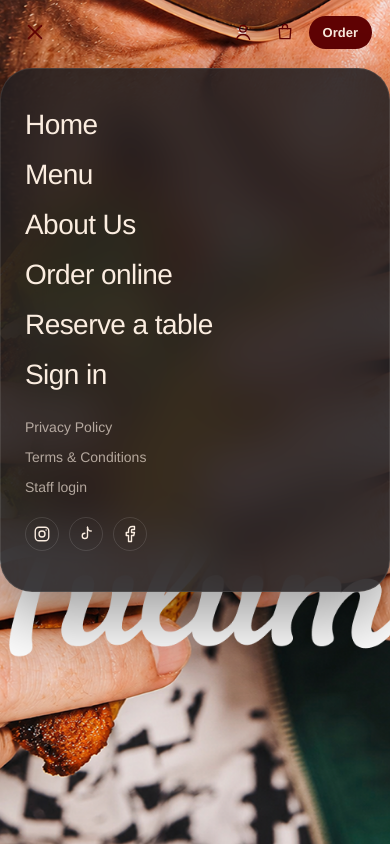
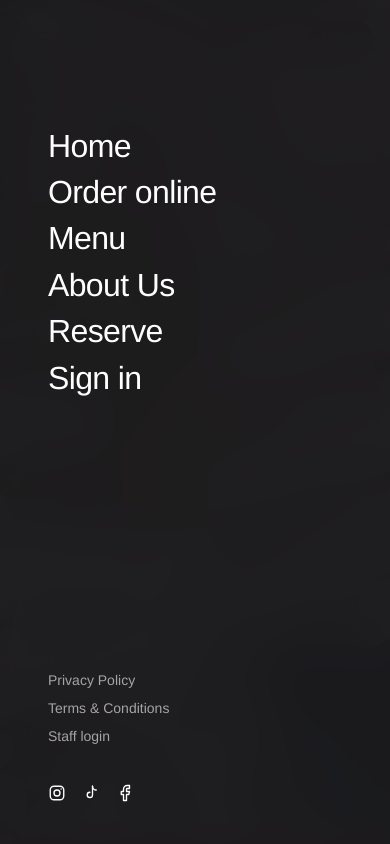
Before and after one commit to Miiles01/Tulum, a React (Vite) app: page / in a window 390 px wide. Both pictures are taken after a click on the button 35 px from the left and 32 px from the top of the page. Shown: the top 844 px of the page. Built offline with nearby package versions, Linux system fonts and the light colour scheme; a web font is replaced by a local one.

Commit message:
style: apply halden layout and moss hamburger menu

```diff
--- a/src/components/Header.jsx
+++ b/src/components/Header.jsx
@@ -1,5 +1,6 @@
 import { useState, useEffect } from 'react';
 import { Link, useNavigate, useLocation } from 'react-router-dom';
+import './MossMenu.css';
 import { useCart } from '../context/CartContext';
 import { useCurrentCustomer } from '../demo/store';
 import { openReserve } from './ReserveModal';
@@ -99,23 +100,13 @@ export default function Header() {
         transition={{ duration: 0.3 }}
       >
 
-        <motion.button
+        <button
+          className="moss-burger"
           aria-label={menuOpen ? "Cerrar menú" : "Abrir menú"}
           onClick={() => setMenuOpen((v) => !v)}
-          style={{ background: 'none', border: 'none', padding: '6px', display: 'flex', alignItems: 'center', justifyContent: 'center', width: '34px', height: '34px' }}
-          animate={{ color: textColor }}
-          transition={{ duration: 0.3 }}
         >
-          {menuOpen ? (
-            <svg width="22" height="22" viewBox="0 0 24 24" fill="none" stroke="currentColor" strokeWidth="1.8" strokeLinecap="round">
-              <line x1="5" y1="5" x2="19" y2="19" /><line x1="19" y1="5" x2="5" y2="19" />
-            </svg>
-          ) : (
-            <svg width="22" height="22" viewBox="0 0 24 24" fill="none">
-              <path d="M3 6h18M3 12h18M3 18h18" stroke="currentColor" strokeWidth="1.8" strokeLinecap="round" />
-            </svg>
-          )}
-        </motion.button>
+          <span></span><span></span>
+        </button>
 
         {/* Logo (fade in al hacer scroll) */}
         <Link to="/" onClick={() => window.scrollTo({ top: 0, behavior: 'smooth' })} style={{ display: 'flex', alignItems: 'center', zIndex: 1 }} aria-label="Home">
@@ -142,75 +133,29 @@ export default function Header() {
       </motion.header>
 
       {/* Menú desplegable: panel que cubre la mitad de la pantalla, no fullscreen */}
-      <AnimatePresence>
-        {menuOpen && (
-          <>
-            <motion.div
-                onClick={() => setMenuOpen(false)}
-                style={{
-                    position: 'fixed', inset: 0, height: '100svh', width: '100%',
-                    background: 'transparent', zIndex: 190, cursor: 'pointer'
-                }}
-            />
-            <motion.div
-                initial={{ opacity: 0, scale: 0.98, y: -15 }}
-                animate={{ opacity: 1, scale: 1, y: 0 }}
-                exit={{ opacity: 0, scale: 0.98, y: -15 }}
-                transition={{ duration: 0.35, ease: [0.16, 1, 0.3, 1] }}
-                style={{
-                    position: 'fixed',
-                    left: '50%',
-                    x: '-50%',
-                    top: animatedTop,
-                    marginTop: '68px', // Espacio para el navbar (altura aprox 54px + gap 14px)
-                    width: isMobile ? animatedMobileWidth : animatedDesktopWidth,
-                    maxHeight: 'calc(100vh - 100px)',
-                    backgroundColor: 'rgba(28, 28, 31, 0.85)',
-                    backdropFilter: 'blur(24px)',
-                    WebkitBackdropFilter: 'blur(24px)',
-                    zIndex: 200,
-                    display: 'flex',
-                    flexDirection: 'column',
-                    overflowY: 'auto',
-                    border: '1px solid rgba(255,255,255,0.1)',
-                    borderRadius: '32px',
-                    boxShadow: '0 24px 70px rgba(0,0,0,0.4)',
-                }}
-            >
-                <motion.div
-                    className="menu-columns"
-                    style={{ paddingTop: '40px', paddingBottom: '40px' }}
-                    initial="hidden"
-                    animate="visible"
-                    exit="hidden"
-                    variants={{
-                        hidden: {},
-                        visible: { transition: { staggerChildren: 0.055, delayChildren: 0.15 } }
-                    }}
-                >
-                    <nav style={styles.menuColNav}>
-                        <MenuItem onClick={() => handleScroll('body')}>Home</MenuItem>
-                        <MenuItem onClick={() => handleScroll('.productos-destacados-section')}>Menu</MenuItem>
-                        <MenuItem onClick={() => handleScroll('#about-us')}>About Us</MenuItem>
-                        <MenuItem to="/menu" onClick={() => setMenuOpen(false)}>Order online</MenuItem>
-                        <MenuItem onClick={() => { setMenuOpen(false); openReserve(); }}>Reserve a table</MenuItem>
-                        <MenuItem to="/account" onClick={() => setMenuOpen(false)}>{customer ? 'My rewards' : 'Sign in'}</MenuItem>
+      <div className={menuOpen ? 'moss-open' : ''}>
+        <div className="moss-overlay" onClick={() => setMenuOpen(false)}></div>
+        <nav className="moss-panel" aria-hidden={!menuOpen}>
+          <ul className="moss-links">
+            <MossMenuItem to="/" onClick={() => { setMenuOpen(false); handleScroll('body'); }} label="Home" index={0} />
+            <MossMenuItem to="/menu" onClick={() => setMenuOpen(false)} label="Order online" index={1} />
+            <MossMenuItem onClick={() => { setMenuOpen(false); handleScroll('.productos-destacados-section'); }} label="Menu" index={2} />
+            <MossMenuItem onClick={() => { setMenuOpen(false); handleScroll('#about-us'); }} label="About Us" index={3} />
+            <MossMenuItem onClick={() => { setMenuOpen(false); openReserve(); }} label="Reserve" index={4} />
+            <MossMenuItem to="/account" onClick={() => setMenuOpen(false)} label={customer ? 'My rewards' : 'Sign in'} index={5} />
+          </ul>
 
-                    </nav>
+          <div className="moss-legal">
+            <a href="#" className="moss-legal-link">Privacy Policy</a>
+            <a href="#" className="moss-legal-link">Terms & Conditions</a>
+            <Link to="/admin" onClick={() => setMenuOpen(false)} className="moss-legal-link">Staff login</Link>
+          </div>
 
-                    <div style={styles.menuColLegal}>
-                        <MenuItem onClick={() => handleScroll('.site-footer')} small>Privacy Policy</MenuItem>
-                        <MenuItem onClick={() => handleScroll('.site-footer')} small>Terms & Conditions</MenuItem>
-                        <MenuItem to="/admin" onClick={() => setMenuOpen(false)} small>Staff login</MenuItem>
-                        <motion.div variants={itemVariants}>
-                            <SocialLinks containerStyle={styles.menuSocialRow} linkStyle={styles.menuSocialLink} />
-                        </motion.div>
-                    </div>
-                </motion.div>
-            </motion.div>
-          </>
-        )}
-      </AnimatePresence>
+          <div className="moss-social">
+            <SocialLinks containerStyle={{ display: 'flex', gap: '16px' }} linkStyle={{ color: '#fff' }} />
+          </div>
+        </nav>
+      </div>
     </>
   );
 }
@@ -279,3 +224,32 @@ const styles = {
         color: 'var(--acero)',
     },
 };
+
+
+function MossMenuItem({ to, onClick, label, index }) {
+  const half = Array(4).fill(<span>{label}</span>);
+  const band = (
+    <span className="moss-band">
+      <span className="moss-track">{half}{half}</span>
+    </span>
+  );
+
+  if (to) {
+    return (
+      <li>
+        <Link to={to} className="moss-item" style={{ '--i': index }} onClick={onClick}>
+          {label}
+          {band}
+        </Link>
+      </li>
+    );
+  }
+  return (
+    <li>
+      <a href="#" className="moss-item" style={{ '--i': index }} onClick={(e) => { e.preventDefault(); if (onClick) onClick(); }}>
+        {label}
+        {band}
+      </a>
+    </li>
+  );
+}
--- /dev/null
+++ b/src/components/MossMenu.css
@@ -0,0 +1,170 @@
+.moss-burger {
+  position: relative;
+  z-index: 210;
+  width: 44px;
+  height: 44px;
+  border-radius: 50%;
+  border: 0;
+  background: var(--light, #fff);
+  cursor: pointer;
+  box-shadow: 0 4px 20px rgba(0,0,0,0.12);
+  display: flex;
+  align-items: center;
+  justify-content: center;
+}
+.moss-burger span {
+  position: absolute;
+  left: 12px;
+  width: 20px;
+  height: 2px;
+  background: var(--dark, #1c1c1f);
+  transition: transform 0.5s cubic-bezier(0.76, 0, 0.24, 1), top 0.5s cubic-bezier(0.76, 0, 0.24, 1);
+}
+.moss-burger span:nth-child(1) { top: 18px; }
+.moss-burger span:nth-child(2) { top: 24px; }
+.moss-open .moss-burger span:nth-child(1) { top: 21px; transform: rotate(45deg); }
+.moss-open .moss-burger span:nth-child(2) { top: 21px; transform: rotate(-45deg); }
+
+.moss-overlay {
+  position: fixed;
+  inset: 0;
+  background: rgba(0,0,0,0.6);
+  opacity: 0;
+  pointer-events: none;
+  transition: opacity 0.6s cubic-bezier(0.76, 0, 0.24, 1);
+  z-index: 190;
+}
+.moss-open .moss-overlay {
+  opacity: 1;
+  pointer-events: auto;
+}
+
+.moss-panel {
+  position: fixed;
+  top: 0;
+  right: 0;
+  height: 100svh;
+  width: min(420px, 100vw);
+  z-index: 200;
+  transform: translateX(100%);
+  transition: transform 0.8s cubic-bezier(0.76, 0, 0.24, 1);
+}
+.moss-open .moss-panel {
+  transform: translateX(0);
+}
+.moss-panel::before {
+  content: "";
+  position: absolute;
+  top: 50%;
+  left: 0;
+  width: 200%;
+  height: 150%;
+  background: rgba(28, 28, 31, 0.95);
+  backdrop-filter: blur(24px);
+  -webkit-backdrop-filter: blur(24px);
+  border-radius: 50%;
+  transform: translate(-8%, -50%);
+  transition: border-radius 0.8s cubic-bezier(0.76, 0, 0.24, 1);
+  z-index: -1;
+}
+.moss-open .moss-panel::before {
+  border-radius: 0;
+  transform: translate(0, -50%);
+}
+
+.moss-links {
+  position: absolute;
+  top: 15%;
+  left: 48px;
+  right: 0;
+  list-style: none;
+  padding: 0;
+  margin: 0;
+}
+.moss-links li {
+  overflow: hidden;
+  margin-bottom: 8px;
+}
+.moss-item {
+  position: relative;
+  display: block;
+  color: var(--light, #fff);
+  text-decoration: none;
+  font-size: clamp(32px, 6vw, 44px);
+  line-height: 1.2;
+  padding-right: 48px;
+  transform: translateY(110%);
+  transition: transform 0.7s cubic-bezier(0.76, 0, 0.24, 1);
+  font-family: var(--font, sans-serif);
+  font-weight: 500;
+  letter-spacing: -0.02em;
+}
+.moss-open .moss-item {
+  transform: translateY(0);
+  transition-delay: calc(0.25s + var(--i) * 0.07s);
+}
+
+.moss-band {
+  position: absolute;
+  inset: 0;
+  background: var(--light, #fff);
+  transform: translateY(101%);
+  transition: transform 0.45s cubic-bezier(0.76, 0, 0.24, 1);
+  display: flex;
+  align-items: center;
+  overflow: hidden;
+}
+.moss-item:hover .moss-band, .moss-item:focus-visible .moss-band {
+  transform: translateY(0);
+}
+.moss-track {
+  display: flex;
+  white-space: nowrap;
+  color: var(--dark, #1c1c1f);
+  animation: moss-marquee 6s linear infinite;
+}
+.moss-track span {
+  padding-right: 0.6em;
+}
+@keyframes moss-marquee {
+  to { transform: translateX(-50%); }
+}
+
+.moss-social {
+  position: absolute;
+  bottom: 40px;
+  left: 48px;
+  color: var(--light, #fff);
+  font-size: 11px;
+  letter-spacing: 0.08em;
+  opacity: 0;
+  transition: opacity 0.5s 0.6s;
+  display: flex;
+  gap: 16px;
+}
+.moss-open .moss-social {
+  opacity: 1;
+}
+
+.moss-legal {
+  position: absolute;
+  bottom: 100px;
+  left: 48px;
+  opacity: 0;
+  transition: opacity 0.5s 0.6s;
+  display: flex;
+  flex-direction: column;
+  gap: 12px;
+}
+.moss-open .moss-legal {
+  opacity: 1;
+}
+.moss-legal-link {
+  color: rgba(255,255,255,0.6);
+  font-size: 14px;
+  text-decoration: none;
+  transition: color 0.2s;
+}
+.moss-legal-link:hover {
+  color: #fff;
+}
--- a/src/pages/Home.jsx
+++ b/src/pages/Home.jsx
@@ -44,12 +44,15 @@ function FeaturesSection() {
   return (
     <section
       style={{
-        padding: 'clamp(48px, 8vw, 96px) 20px',
+        padding: 'clamp(100px, 12vw, 160px) clamp(20px, 5vw, 60px)',
         position: 'relative',
         zIndex: 1,
         backgroundColor: '#FBEDE0',
       }}
     >
+      <div style={{ position: 'absolute', top: 'clamp(40px, 5vw, 60px)', left: 'clamp(20px, 5vw, 60px)' }}>
+        <p style={{ fontSize: '14px', color: 'rgba(96,3,4,0.5)', fontFamily: 'var(--font)' }}>(02) — What makes us different</p>
+      </div>
       <div className="container" style={{ display: 'grid', gridTemplateColumns: 'repeat(auto-fit, minmax(240px, 1fr))', gap: 'clamp(28px, 4vw, 48px)' }}>
         {FEATURES.map((f, i) => (
           <motion.div
@@ -181,6 +184,12 @@ export default function Home() {
       {/* ── HERO MWG 050 (DESKTOP) ── */}
       <section ref={mwgHeroRootRef} className="mwg_effect050 desktop-only-hero" style={{ position: 'relative', width: '100%', overflow: 'hidden' }}>
         <div ref={mwgHeroPinHeightRef} className="pin-height" style={{ height: '400dvh' }}>
+          <div style={{ position: 'absolute', top: 'clamp(40px, 5vw, 60px)', left: 'clamp(20px, 5vw, 60px)', zIndex: 10, mixBlendMode: 'difference', color: '#fff' }}>
+            <p style={{ fontSize: '14px', fontFamily: 'var(--font)' }}>(00) — Welcome to Tulum</p>
+          </div>
+          <div style={{ position: 'absolute', bottom: 'clamp(40px, 5vw, 60px)', left: 'clamp(20px, 5vw, 60px)', zIndex: 10, mixBlendMode: 'difference', color: '#fff', maxWidth: '300px' }}>
+            <p style={{ fontSize: '16px', fontFamily: 'var(--font)', fontWeight: 500 }}>Timeless flavor, made to last. Taste our heritage.</p>
+          </div>
           <div ref={mwgHeroContainerRef} className="mwg-container" style={{ position: 'relative', height: '100dvh', width: '100%', display: 'block', zIndex: 1 }}>
             <picture className="real-image"><source media="(max-width: 768px)" srcSet="/covers/mobile/1.webp" /><img src="/covers/desktop/1.webp" alt="Tulum 1" /></picture>
             <picture className="real-image"><source media="(max-width: 768px)" srcSet="/covers/mobile/2.webp" /><img src="/covers/desktop/2.webp" alt="Tulum 2" /></picture>
@@ -193,19 +202,27 @@ export default function Home() {
       {/* ── HERO MOBILE (STATIC) ── */}
       <section className="mobile-only-hero" style={{ width: '100%', height: '100dvh', position: 'relative' }}>
         <img src="/brand/portada-mobile.png" alt="Tulum" style={{ width: '100%', height: '100%', objectFit: 'cover' }} />
+        <div style={{ position: 'absolute', top: '100px', left: '20px', zIndex: 10, mixBlendMode: 'difference', color: '#fff' }}>
+          <p style={{ fontSize: '14px', fontFamily: 'var(--font)' }}>(00) — Welcome to Tulum</p>
+        </div>
+        <div style={{ position: 'absolute', bottom: '100px', left: '20px', zIndex: 10, mixBlendMode: 'difference', color: '#fff', maxWidth: '240px' }}>
+          <p style={{ fontSize: '16px', fontFamily: 'var(--font)', fontWeight: 500 }}>Timeless flavor, made to last.</p>
+        </div>
       </section>
 
       {/* ── HISTORIA ── */}
-      <section style={{ padding: 'clamp(80px, 10vw, 160px) 20px', textAlign: 'center', background: '#600304' }}>
-        <div style={{ maxWidth: '800px', margin: '0 auto' }}>
-          <p style={{ fontSize: '14px', marginBottom: '16px', color: 'rgba(251,237,224,0.65)', fontFamily: 'var(--font)' }}>The Tulum philosophy</p>
-          <h2 ref={historyTitleRef} style={{ color: '#FBEDE0', fontSize: 'clamp(32px, 7vw, 56px)', lineHeight: 1.05, marginBottom: '16px' }}>
+      <section style={{ padding: 'clamp(120px, 15vw, 200px) 20px', background: '#600304', position: 'relative' }}>
+        <div style={{ position: 'absolute', top: 'clamp(40px, 5vw, 60px)', left: 'clamp(20px, 5vw, 60px)' }}>
+          <p style={{ fontSize: '14px', color: 'rgba(251,237,224,0.65)', fontFamily: 'var(--font)' }}>(01) — The Tulum philosophy</p>
+        </div>
+        <div style={{ maxWidth: '1000px', margin: '0 auto', display: 'flex', flexDirection: 'column', alignItems: 'center', textAlign: 'center' }}>
+          <h2 ref={historyTitleRef} style={{ color: '#FBEDE0', fontSize: 'clamp(48px, 8vw, 80px)', lineHeight: 1.05, marginBottom: '32px', letterSpacing: '-0.02em', fontWeight: 500 }}>
             Salsa verde<br />
-            <span style={{ color: 'var(--rosa-neon)', }}>on everything</span><br />
+            <span style={{ color: 'var(--rosa-neon)', fontStyle: 'italic' }}>on everything</span><br />
             That's the rule.
           </h2>
-          <div className="tl-home-ctas">
-            <Link to="/menu" className="tl-btn tl-btn-pink" style={{ padding: '16px 32px', fontSize: '16px' }}>Order online</Link>
+          <div className="tl-home-ctas" style={{ display: 'flex', gap: '16px', justifyContent: 'center', marginTop: '24px' }}>
+            <Link to="/menu" className="tl-btn tl-btn-pink" style={{ padding: '16px 32px', fontSize: '16px', borderRadius: '999px', textDecoration: 'none' }}>Order online</Link>
             <button
               onClick={openReserve}
               style={{
@@ -217,7 +234,7 @@ export default function Home() {
                 fontSize: '16px',
                 fontWeight: 600,
                 fontFamily: 'var(--font)',
-                cursor: 'pointer', maxHeight: '80vh'
+                cursor: 'pointer'
               }}
             >
               Reserve your table
@@ -236,7 +253,7 @@ export default function Home() {
         {/* Mobile: carousel horizontal nativo */}
         <div className="mobile-only-carousel">
           <div style={{ padding: '0 20px 24px', textAlign: 'left' }}>
-            <p style={{ fontSize: '14px', marginBottom: '8px', color: 'rgba(96,3,4,0.5)', fontFamily: 'var(--font)' }}>Our favorites for you</p>
+            <p style={{ fontSize: '14px', marginBottom: '16px', color: 'rgba(96,3,4,0.5)', fontFamily: 'var(--font)' }}>(03) — Our favorites for you</p>
             <h2 style={{ fontSize: 'clamp(36px, 10vw, 48px)', color: '#600304', fontFamily: 'var(--font-display)', marginBottom: '16px', fontWeight: 700, lineHeight: 1.1 }}>Dishes that tell a story</h2>
             <p style={{ fontSize: '15px', color: '#600304', opacity: 0.8, lineHeight: 1.5 }}>Every recipe holds a piece of our heritage. Sourced daily and prepared with passion, these are the flavors that define Tulum.</p>
           </div>
@@ -267,7 +284,7 @@ export default function Home() {
                   <div className={`card-content${p.isTitleCard ? '' : ' dish-card'}`} style={p.isTitleCard ? { display: 'flex', flexDirection: 'column', justifyContent: 'center', height: '100%', padding: '0 20px', textAlign: 'left' } : {}}>
                     {p.isTitleCard ? (
                       <>
-                        <p style={{ fontSize: '16px', marginBottom: '12px', color: 'rgba(96,3,4,0.5)', fontFamily: 'var(--font)' }}>Our favorites for you</p>
+                        <p style={{ fontSize: '16px', marginBottom: '24px', color: 'rgba(96,3,4,0.5)', fontFamily: 'var(--font)' }}>(03) — Our favorites for you</p>
                         <h2 style={{ fontSize: 'clamp(48px, 6vw, 72px)', color: '#600304', fontFamily: 'var(--font-display)', marginBottom: '24px', fontWeight: 700, lineHeight: 1.1 }}>{p.title}</h2>
                         <p style={{ fontSize: '18px', color: '#600304', opacity: 0.8, lineHeight: 1.5, maxWidth: '400px' }}>{p.description}</p>
                       </>
@@ -315,7 +332,10 @@ export default function Home() {
         </div>
 
         {/* ── ABOUT US ── */}
-        <div id="about-us" style={{ textAlign: 'center', padding: 'clamp(64px, 10vw, 120px) 20px', maxWidth: '800px', margin: '0 auto' }}>
+        <div id="about-us" style={{ textAlign: 'center', padding: 'clamp(120px, 15vw, 200px) clamp(20px, 5vw, 60px)', maxWidth: '1000px', margin: '0 auto', position: 'relative' }}>
+          <div style={{ position: 'absolute', top: 'clamp(40px, 5vw, 60px)', left: 'clamp(20px, 5vw, 60px)', textAlign: 'left' }}>
+            <p style={{ fontSize: '14px', color: 'rgba(96,3,4,0.5)', fontFamily: 'var(--font)' }}>(04) — About us</p>
+          </div>
           <h2 ref={aboutTitleRef} style={{ fontSize: 'clamp(32px, 7vw, 64px)', color: '#600304', fontFamily: 'var(--font-display)', marginBottom: '24px', lineHeight: 1.1, fontWeight: 700 }}>
             We are Tulum.<br />
             <span style={{ color: 'var(--rosa-neon)', }}>More than a meal,</span><br />
```
